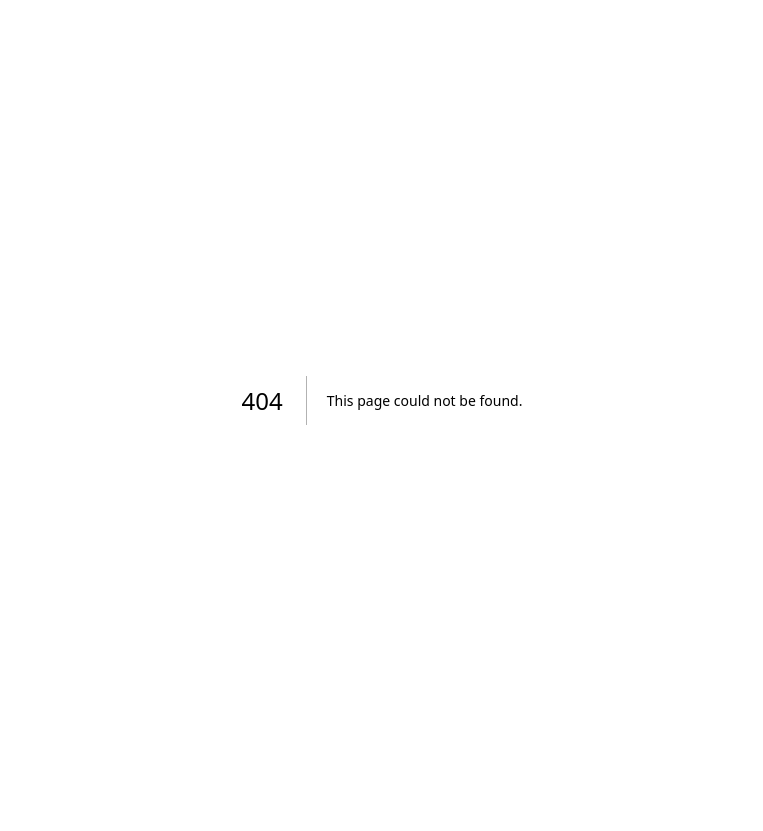
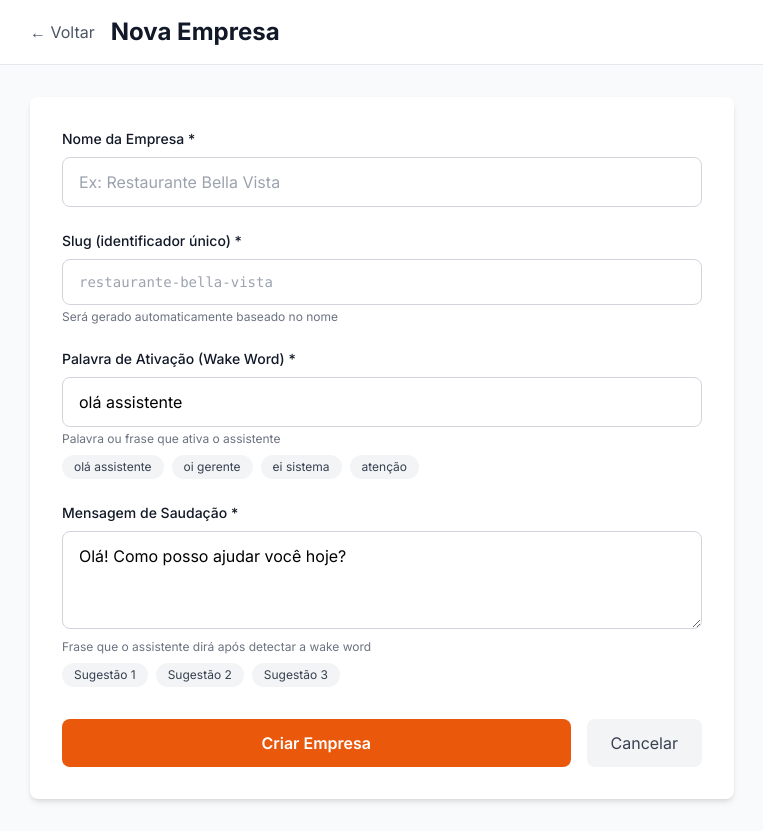
Before and after one commit to BigCorps/minhAi, a Next.js app: page /dashboard/empresas/nova in a window 1280 px wide. Before the commit this address had no page. Shown: the whole page, without its empty margins (258-1021 px from the left). Before the commit the page ends 800 px from the top, so only its background shows below. Built offline with nearby package versions, Linux system fonts and the light colour scheme.

Commit message:
Add NovaEmpresaPage for creating new companies

```diff
--- /dev/null
+++ b/app/dashboard/empresas/nova/page.tsx
@@ -0,0 +1,208 @@
+'use client';
+
+import { useState } from 'react';
+import { useRouter } from 'next/navigation';
+import Link from 'next/link';
+
+export default function NovaEmpresaPage() {
+  const router = useRouter();
+  const [loading, setLoading] = useState(false);
+  const [error, setError] = useState<string | null>(null);
+
+  async function handleSubmit(e: React.FormEvent<HTMLFormElement>) {
+    e.preventDefault();
+    setLoading(true);
+    setError(null);
+
+    const formData = new FormData(e.currentTarget);
+    const data = {
+      name: formData.get('name') as string,
+      slug: formData.get('slug') as string,
+      wake_word: formData.get('wake_word') as string,
+      greeting_message: formData.get('greeting_message') as string,
+    };
+
+    try {
+      const response = await fetch('/api/companies', {
+        method: 'POST',
+        headers: { 'Content-Type': 'application/json' },
+        body: JSON.stringify(data),
+      });
+
+      if (!response.ok) {
+        const error = await response.json();
+        throw new Error(error.message || 'Erro ao criar empresa');
+      }
+
+      router.push('/dashboard/empresas');
+      router.refresh();
+    } catch (err: any) {
+      setError(err.message);
+      setLoading(false);
+    }
+  }
+
+  function generateSlug(name: string) {
+    return name
+      .toLowerCase()
+      .normalize('NFD')
+      .replace(/[\u0300-\u036f]/g, '')
+      .replace(/[^a-z0-9]+/g, '-')
+      .replace(/^-+|-+$/g, '');
+  }
+
+  return (
+    <div className="min-h-screen bg-gray-50">
+      <header className="bg-white border-b border-gray-200">
+        <div className="max-w-3xl mx-auto px-4 sm:px-6 lg:px-8 py-4">
+          <div className="flex items-center space-x-4">
+            <Link
+              href="/dashboard/empresas"
+              className="text-gray-600 hover:text-gray-900"
+            >
+              ← Voltar
+            </Link>
+            <h1 className="text-2xl font-bold text-gray-900">
+              Nova Empresa
+            </h1>
+          </div>
+        </div>
+      </header>
+
+      <div className="max-w-3xl mx-auto px-4 sm:px-6 lg:px-8 py-8">
+        <form onSubmit={handleSubmit} className="bg-white rounded-lg shadow-md p-8">
+          {error && (
+            <div className="mb-6 p-4 bg-red-50 border border-red-200 rounded-lg">
+              <p className="text-sm text-red-600">{error}</p>
+            </div>
+          )}
+
+          <div className="space-y-6">
+            <div>
+              <label htmlFor="name" className="block text-sm font-medium text-gray-900 mb-2">
+                Nome da Empresa *
+              </label>
+              <input
+                type="text"
+                id="name"
+                name="name"
+                required
+                placeholder="Ex: Restaurante Bella Vista"
+                className="w-full px-4 py-3 border border-gray-300 rounded-lg focus:ring-2 focus:ring-orange-500 focus:border-transparent"
+                onChange={(e) => {
+                  const slugInput = document.getElementById('slug') as HTMLInputElement;
+                  if (slugInput) {
+                    slugInput.value = generateSlug(e.target.value);
+                  }
+                }}
+              />
+            </div>
+
+            <div>
+              <label htmlFor="slug" className="block text-sm font-medium text-gray-900 mb-2">
+                Slug (identificador único) *
+              </label>
+              <input
+                type="text"
+                id="slug"
+                name="slug"
+                required
+                placeholder="restaurante-bella-vista"
+                className="w-full px-4 py-3 border border-gray-300 rounded-lg focus:ring-2 focus:ring-orange-500 focus:border-transparent font-mono text-sm"
+              />
+              <p className="mt-1 text-xs text-gray-500">
+                Será gerado automaticamente baseado no nome
+              </p>
+            </div>
+
+            <div>
+              <label htmlFor="wake_word" className="block text-sm font-medium text-gray-900 mb-2">
+                Palavra de Ativação (Wake Word) *
+              </label>
+              <input
+                type="text"
+                id="wake_word"
+                name="wake_word"
+                required
+                defaultValue="olá assistente"
+                placeholder="Ex: olá assistente, oi gerente, ei computador"
+                className="w-full px-4 py-3 border border-gray-300 rounded-lg focus:ring-2 focus:ring-orange-500 focus:border-transparent"
+              />
+              <p className="mt-1 text-xs text-gray-500">
+                Palavra ou frase que ativa o assistente
+              </p>
+              <div className="mt-2 flex flex-wrap gap-2">
+                {['olá assistente', 'oi gerente', 'ei sistema', 'atenção'].map((word) => (
+                  <button
+                    key={word}
+                    type="button"
+                    onClick={() => {
+                      const input = document.getElementById('wake_word') as HTMLInputElement;
+                      if (input) input.value = word;
+                    }}
+                    className="px-3 py-1 bg-gray-100 text-gray-700 rounded-full text-xs hover:bg-gray-200 transition"
+                  >
+                    {word}
+                  </button>
+                ))}
+              </div>
+            </div>
+
+            <div>
+              <label htmlFor="greeting_message" className="block text-sm font-medium text-gray-900 mb-2">
+                Mensagem de Saudação *
+              </label>
+              <textarea
+                id="greeting_message"
+                name="greeting_message"
+                required
+                rows={3}
+                defaultValue="Olá! Como posso ajudar você hoje?"
+                placeholder="Ex: Olá! Como posso ajudar você hoje?"
+                className="w-full px-4 py-3 border border-gray-300 rounded-lg focus:ring-2 focus:ring-orange-500 focus:border-transparent"
+              />
+              <p className="mt-1 text-xs text-gray-500">
+                Frase que o assistente dirá após detectar a wake word
+              </p>
+              <div className="mt-2 flex flex-wrap gap-2">
+                {[
+                  'Olá! Como posso ajudar você hoje?',
+                  'Oi! Em que posso ser útil?',
+                  'Olá! Estou aqui para ajudar.',
+                ].map((msg, i) => (
+                  <button
+                    key={i}
+                    type="button"
+                    onClick={() => {
+                      const input = document.getElementById('greeting_message') as HTMLTextAreaElement;
+                      if (input) input.value = msg;
+                    }}
+                    className="px-3 py-1 bg-gray-100 text-gray-700 rounded-full text-xs hover:bg-gray-200 transition"
+                  >
+                    Sugestão {i + 1}
+                  </button>
+                ))}
+              </div>
+            </div>
+          </div>
+
+          <div className="mt-8 flex items-center space-x-4">
+            <button
+              type="submit"
+              disabled={loading}
+              className="flex-1 px-6 py-3 bg-orange-600 text-white rounded-lg hover:bg-orange-700 transition disabled:opacity-50 disabled:cursor-not-allowed font-semibold"
+            >
+              {loading ? 'Criando...' : 'Criar Empresa'}
+            </button>
+            <Link
+              href="/dashboard/empresas"
+              className="px-6 py-3 bg-gray-100 text-gray-700 rounded-lg hover:bg-gray-200 transition"
+            >
+              Cancelar
+            </Link>
+          </div>
+        </form>
+      </div>
+    </div>
+  );
+}
```
